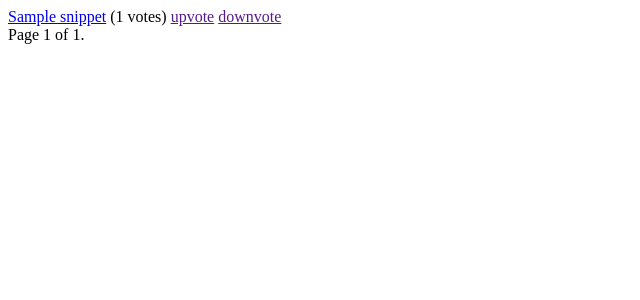
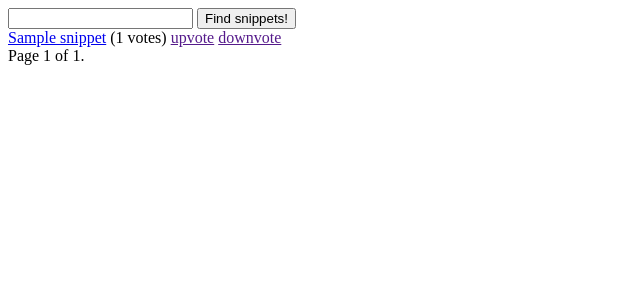
Before and after one commit to nevtum/contently, a Django app: page / in a window 1280 px wide. Shown: the top 300 px of the page, without its empty margins (0-640 px from the left). Run offline with Django 3.2, Linux system fonts and the light colour scheme; tables that the repository leaves empty hold one stand-in row (values such as "Sample post").

Commit message:
added searech control to list template

```diff
--- a/snippets/templates/snippet_list.html
+++ b/snippets/templates/snippet_list.html
@@ -1,6 +1,10 @@
 {% extends "base.html" %}
 {% block content %}
 <div class="snippets-page">
+    <div class="search-control">
+        <input type="text" value="">
+        <button>Find snippets!</button>
+    </div>
     <div class="list-content">
         {% for snippet in snippets %}
         <div>
```
